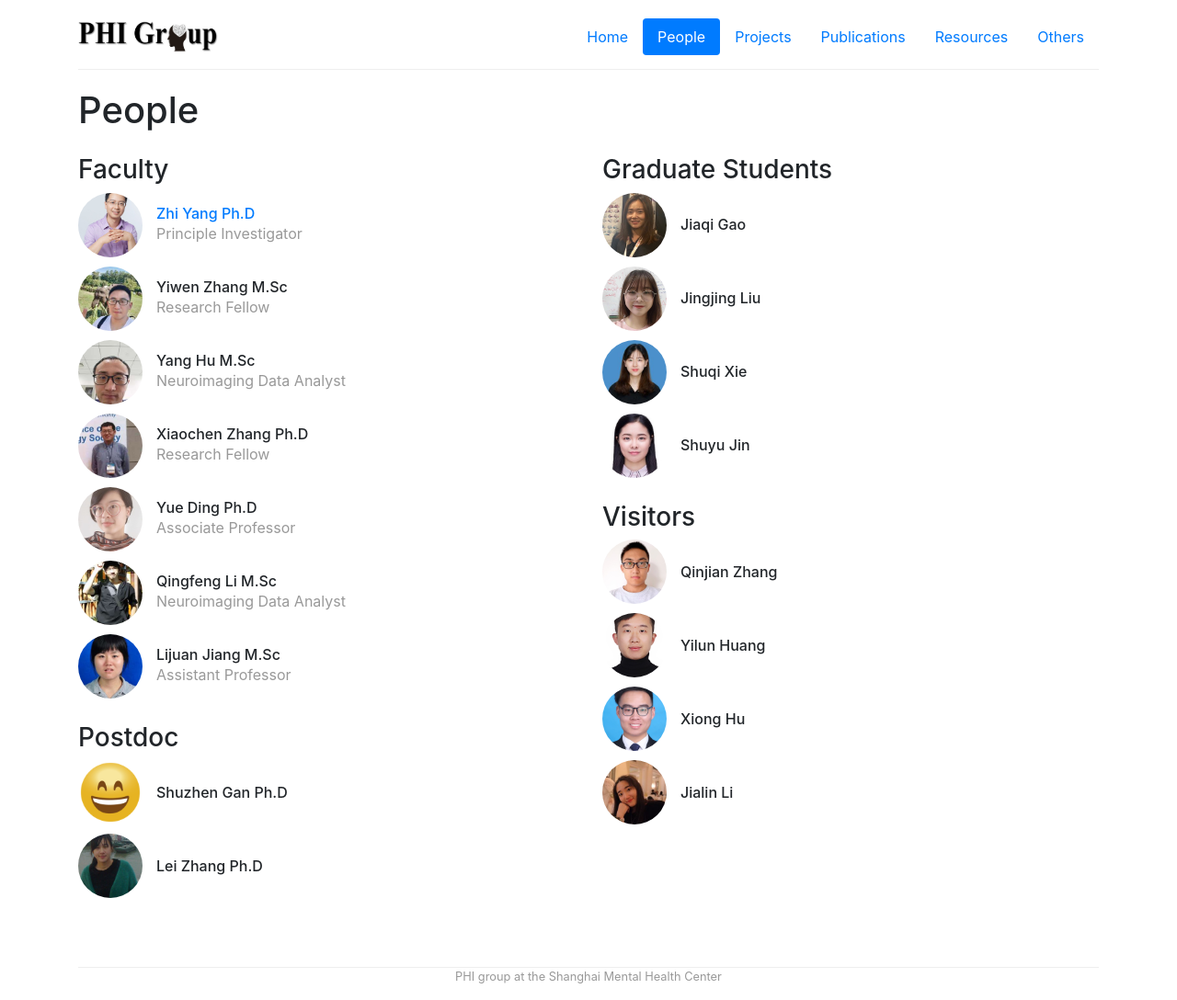
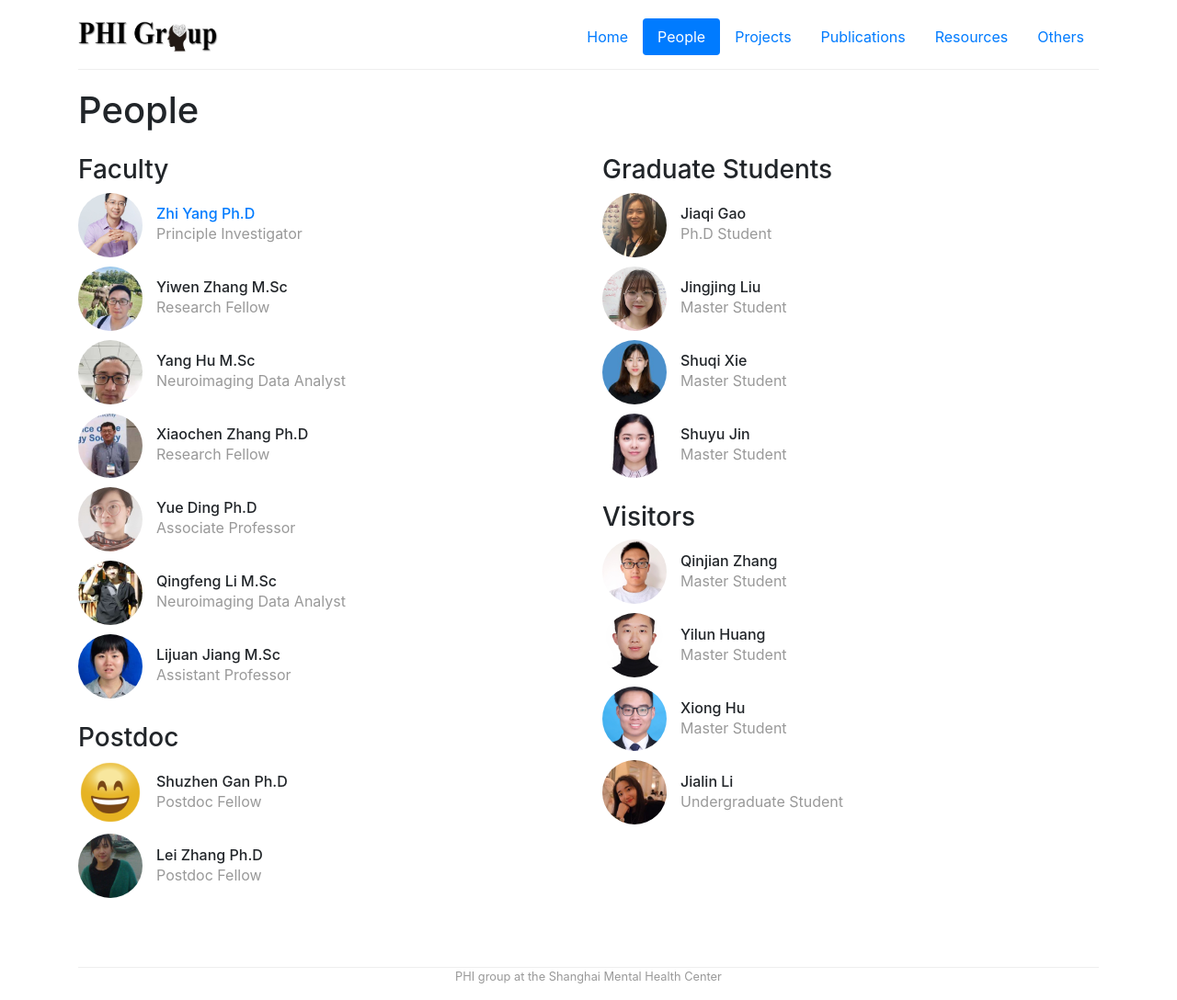
Before and after one commit to PHI-group/phi-group.github.io, a Jekyll site: the page built from people.md, in a window 1280 px wide. Shown: the whole page at 92% size. Built offline with Jekyll 4.4.1, drawn with Linux system fonts in a browser that asks for light colours.

Commit message:
Updated by QF

```diff
--- a/_data/people.yml
+++ b/_data/people.yml
@@ -46,50 +46,58 @@ postdoc-1:
     display_name: "Shuzhen Gan Ph.D"
     role: postdoc
     image: /img/people/User.png
-
+    bio: Postdoc Fellow
 
 postdoc-2:
     display_name: "Lei Zhang Ph.D"
     role: postdoc
     image: /img/people/zhangl.jpeg
-
+    bio: Postdoc Fellow
 
 grad-1:
     display_name: "Jiaqi Gao"
     role: grad
     image: /img/people/gaojq.jpeg
+    bio: Ph.D Student
 
 grad-2:
     display_name: "Jingjing Liu"
     role: grad
     image: /img/people/liujj.jpg
+    bio: Master Student
 
 grad-3:
     display_name: "Shuqi Xie"
     role: grad
     image: /img/people/xiesq.jpeg
+    bio: Master Student
 
 grad-4:
     display_name: "Shuyu Jin"
     role: grad
     image: /img/people/jinsy.jpeg
+    bio: Master Student
 
 visit-1:
     display_name: "Qinjian Zhang"
     role: visit
     image: /img/people/zhangqj.jpeg
+    bio: Master Student
 
 visit-2:
     display_name: "Yilun Huang"
     role: visit
     image: /img/people/huangyl.jpeg
+    bio: Master Student
 
 visit-3:
     display_name: "Xiong Hu"
     role: visit
     image: /img/people/hux.jpeg
+    bio: Master Student
 
 visit-4:
     display_name: "Jialin Li"
     role: visit
     image: /img/people/lijl.jpeg
+    bio: Undergraduate Student
```
Also changed, not shown: _projects/project-4.md (+2 -0 lines).
